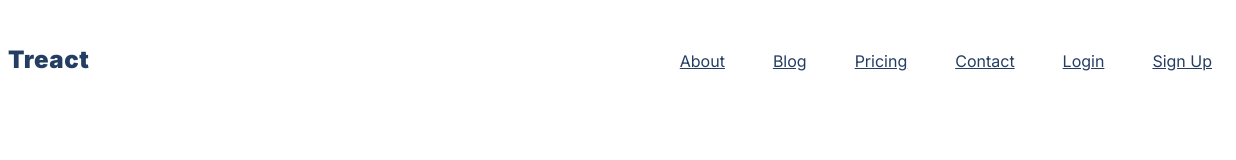
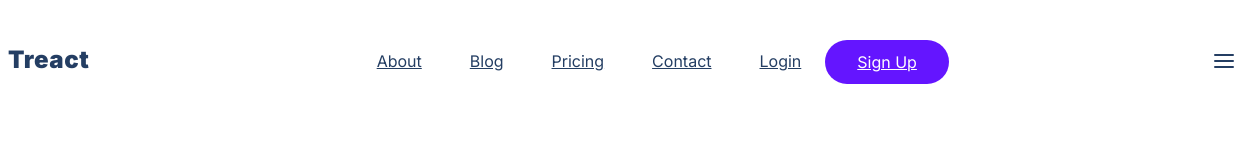
Before and after one commit to marialaurabenitez92-collab/final-project, a plain HTML site: page index.html in a window 1280 px wide. Shown: the full height of the page, 44-1280 px from the left. Drawn offline with Linux system fonts and the light colour scheme.

Commit message:
save modified index.html, script.js and styles.css

```diff
--- a/index.html
+++ b/index.html
@@ -31,9 +31,21 @@
                     <a href="#" class="nav__link">Login</a>
                     <a href="#" class="nav__link nav__link--primary">Sign Up</a>
                 </div>
-
+<button class="btn__menu" onclick="openMenu()">
+    <svg xmlns="http://www.w3.org/2000/svg" width="24" height="24" viewBox="0 0 24 24" fill="none" stroke="currentColor" stroke-width="2" stroke-linecap="round" stroke-linejoin="round" class="btn__menu--svg">
+              <line x1="3" y1="12" x2="21" y2="12"></line>
+              <line x1="3" y1="6" x2="21" y2="6"></line>
+              <line x1="3" y1="18" x2="21" y2="18"></line>
+            </svg>
+          </button>
             </div>
         </nav>
+        <div class="menu">
+            <button class="btn__menu btn__menu--close" onclick="closeMenu()">
+               <svg xmlns="http://www.w3.org/2000/svg" width="24" height="24" viewBox="0 0 24 24" fill="none" stroke="currentColor" stroke-width="2" stroke-linecap="round" stroke-linejoin="round" class="light___StyledCloseIcon-lj69nl-14 fASujC">
+          </svg>
+            </button>
+        </div>
     </section>
 
 </body>
--- a/script.js
+++ b/script.js
@@ -1 +1,9 @@
 console.log('kjjndfjnf')
+
+function openMenu() {
+    document.body.classList += " menu--open"
+}
+
+function closeMenu() {
+    document.body.classList.remove('menu--open')
+}
--- a/styles.css
+++ b/styles.css
@@ -1,6 +1,7 @@
 
 * {
     margin: 0;
+    padding: 0;
     box-sizing: border-box;
     font-family: "Inter", sans-serif;
     color: #243e63;
@@ -52,3 +53,37 @@ nav {
 .nav__link {
     margin: 0 24px;
 }
+
+.nav__link--primary {
+    margin: 0;
+    padding: 10px 32px;
+    margin-top: 2px;
+    border-radius: 9999px;
+    color: #fff;
+    background-color:#6415ff;
+    line-height: 1.5;
+    border: none;
+    transition: all 300ms ease;
+}
+
+.btn__menu {
+    background-color: transparent;
+    border: none;
+    transition: all 300ms ease;
+}
+
+.btn__menu--close {
+    position: fixed;
+    top: 24px;
+    right: 18px;
+}
+
+button {
+    cursor: pointer;
+}
+
+@media (max-width: 1024px) {
+    .btn__menu {
+        display:block;
+    }
+}
```
